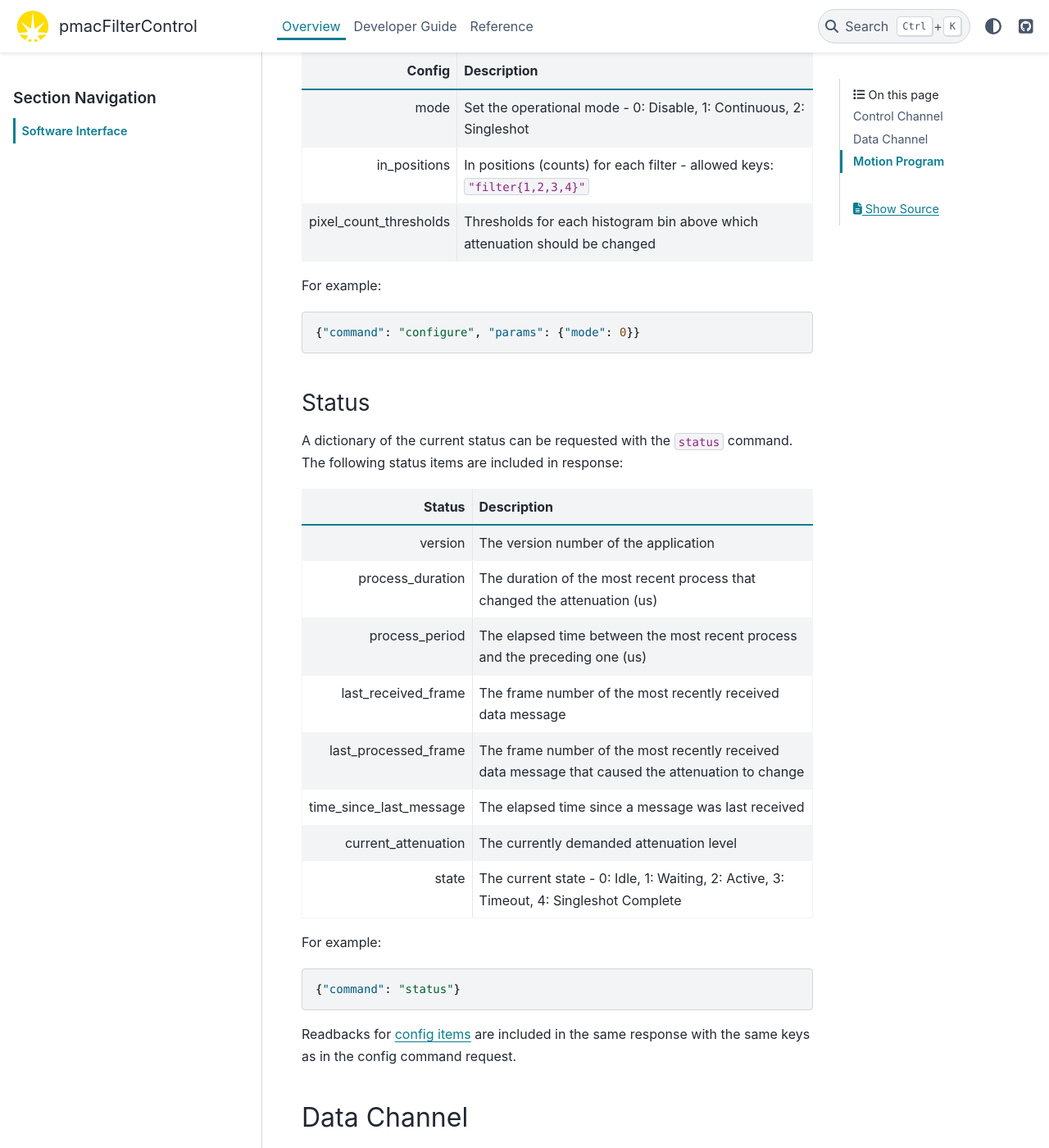
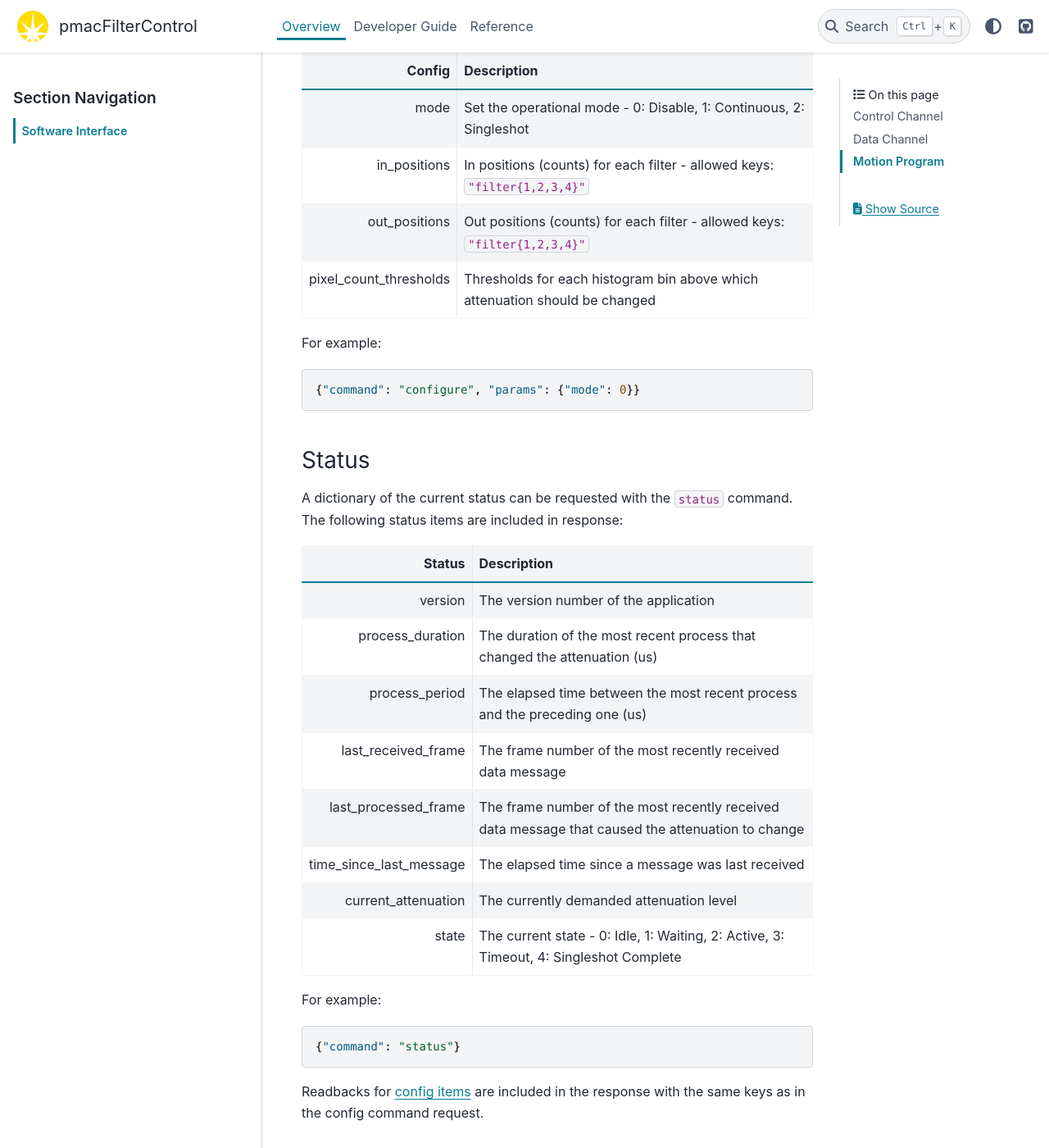
Before and after one commit to DiamondLightSource/pmacFilterControl, a Sphinx documentation site: the page built from docs/explanations/interface.md, in a window 1280 px wide and 1400 px high, scrolled down 1121 px. Shown: the whole window at 82% size. Built offline with Sphinx 7.4.7 and the PyData theme 0.15.4, drawn with Linux system fonts in a browser that asks for light colours.

Commit message:
Add out_positions docs

````diff
--- a/docs/explanations/interface.md
+++ b/docs/explanations/interface.md
@@ -36,6 +36,7 @@ one ofwith with at least one config options:
 | ---------------------: | :-------------------------------------------------------------------------- |
 |                   mode | Set the operational mode - 0: Disable, 1: Continuous, 2: Singleshot         |
 |           in_positions | In positions (counts) for each filter - allowed keys: `"filter{1,2,3,4}"`   |
+|          out_positions | Out positions (counts) for each filter - allowed keys: `"filter{1,2,3,4}"`  |
 | pixel_count_thresholds | Thresholds for each histogram bin above which attenuation should be changed |
 
 For example:
@@ -66,8 +67,8 @@ For example:
 {"command": "status"}
 ```
 
-Readbacks for [config items](#config) are included in the same response with the same
-keys as in the config command request.
+Readbacks for [config items](#config) are included in the response with the same keys as
+in the config command request.
 
 ## Data Channel
 
````
